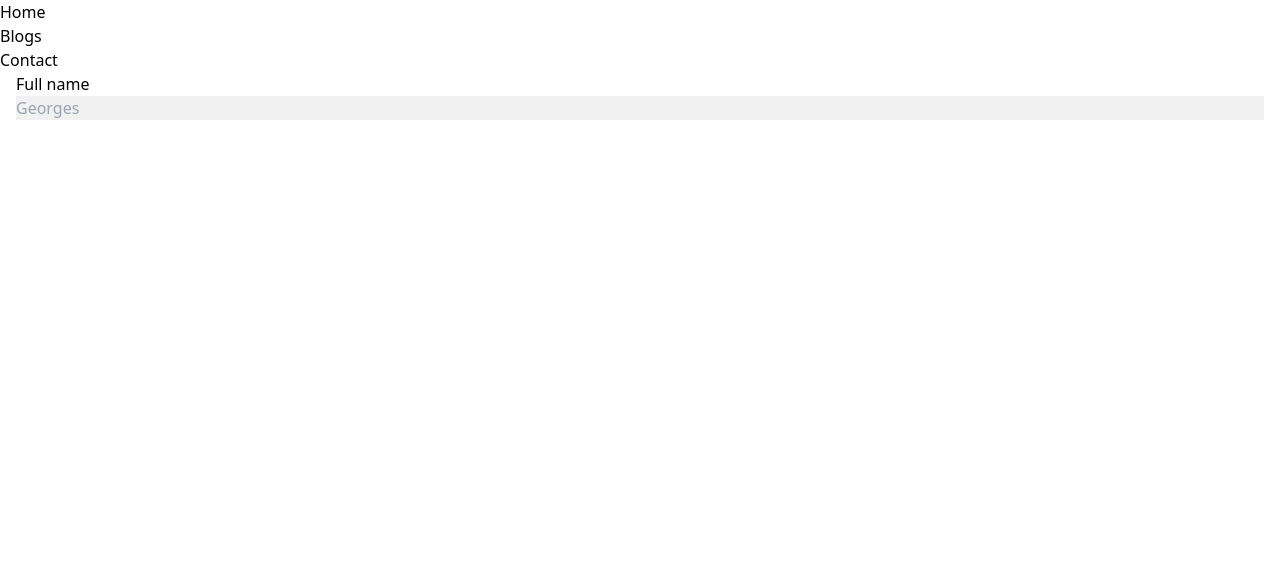
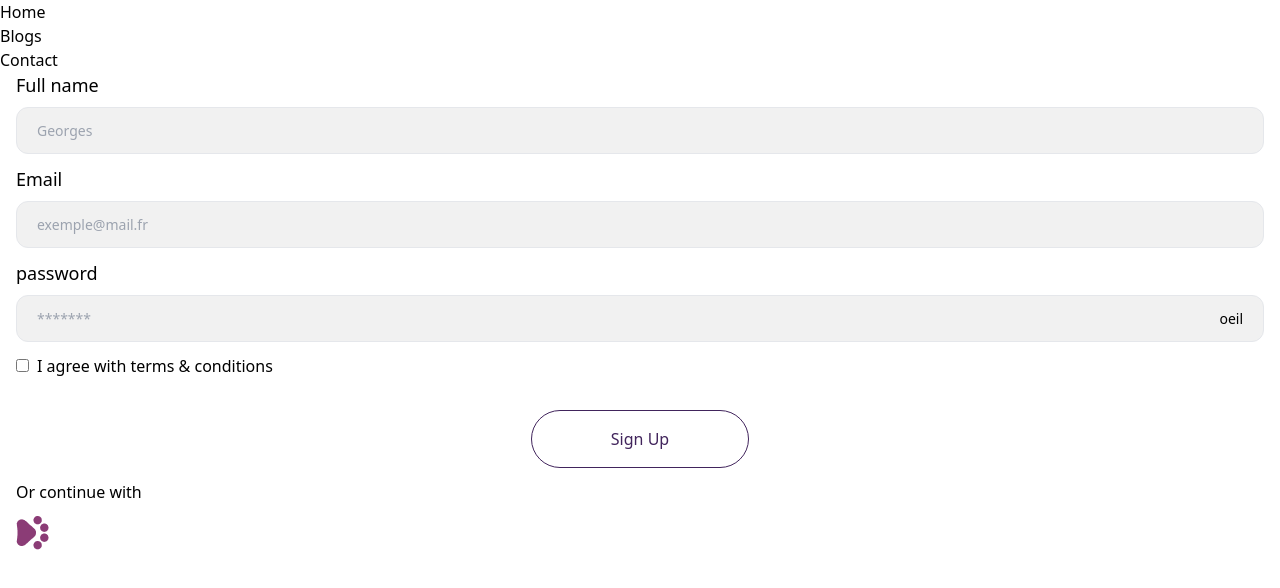
Before and after one commit to etienne1698/dogs_park, a React (Vite) app: page /signup in a window 1280 px wide. Shown: the top 588 px of the page. Built offline with nearby package versions, Linux system fonts and the light colour scheme.

Commit message:
updt signup

```diff
--- /dev/null
+++ b/src/Icons.jsx
@@ -0,0 +1,11 @@
+import React from 'react'
+
+function Icons({icon, url}) {
+  return (
+    <div>
+        <a href={url}>{icon}</a>
+    </div>
+  )
+}
+
+export default Icons
--- a/src/components/Button.jsx
+++ b/src/components/Button.jsx
@@ -1,7 +1,17 @@
 import React from 'react'
 
-export default function Button({txt}) {
+export default function Button({txt, variant="base", className}) {
+
+  let classBtn = ""
+
+  if (variant == "base"){
+    classBtn = "bg-primary text-white hover:bg-secondary hover:text-primary"
+  } else if (variant == "tertiary") {
+    classBtn = "bg-white text-primary border border-solid border-primary"
+  }
+
+
   return (
-    <button className='bg-primary text-white px-12 py-6 text-button rounded-full hover:bg-secondary hover:text-primary'>{txt}</button>
+    <button className= {classBtn + ' px-12 py-4 text-button rounded-full ' + className}>{txt}</button>
   )
 }
--- a/src/components/TextField.jsx
+++ b/src/components/TextField.jsx
@@ -1,12 +1,12 @@
 import React from 'react'
 
-function TextField({label, placeholder}) {
+function TextField({label, placeholder, type, oeil}) {
   return (
     <div className="flex flex-col">
-      <label for="name">{label}</label>
-
+      <label for="name" className='mb-2 text-[18px]'>{label}</label>
+        <div className='bg-grey text-[14px] flex justify-between border border-solid focus-within:border-black rounded-[12px] pl-5 py-3'>
       <input
-        type="text"
+        type={type || "text"}
         id="name"
         name="name"
         placeholder={placeholder}
@@ -14,8 +14,13 @@ function TextField({label, placeholder}) {
         minlength="4"
         maxlength="8"
         size="10"
-        className="bg-grey"
+        className="bg-transparent outline-none"
       />
+      <div className='pr-5'>{oeil}</div>
+      </div>
+
+
+
     </div>
   );
 }
--- a/src/pages/SignUp.jsx
+++ b/src/pages/SignUp.jsx
@@ -1,12 +1,29 @@
 import React from 'react'
 import TextField from '../components/TextField'
+import Button from '../components/Button'
+import Icons from '../Icons';
 
 function SignUp() {
   return (
-    <div className='mx-page'>
-    <TextField label="Full name" placeholder="Georges"/>
+    <div className="mx-page grid gap-3">
+      <TextField label="Full name" placeholder="Georges" />
+      <TextField label="Email" placeholder="exemple@mail.fr" />
+      <TextField
+        label="password"
+        type="password"
+        oeil="oeil"
+        placeholder="*******"
+      />
+      <div>
+        <input type="checkbox" id="scales" name="scales" className="mr-2" />
+        <label for="scales">I agree with terms & conditions</label>
+      </div>
+      <Button txt="Sign Up" variant="tertiary" className="mx-auto w-[218px] mt-5"/>
+
+      Or continue with
+      <Icons icon={<img src='favicon.png' />} url=""/>
     </div>
-  )
+  );
 }
 
 export default SignUp
--- a/tailwind.config.js
+++ b/tailwind.config.js
@@ -10,7 +10,7 @@ export default {
       },
       margin: {
         "page": "1rem"
-      }
+      },
     },
     fontSize: {
       h1: [
```
